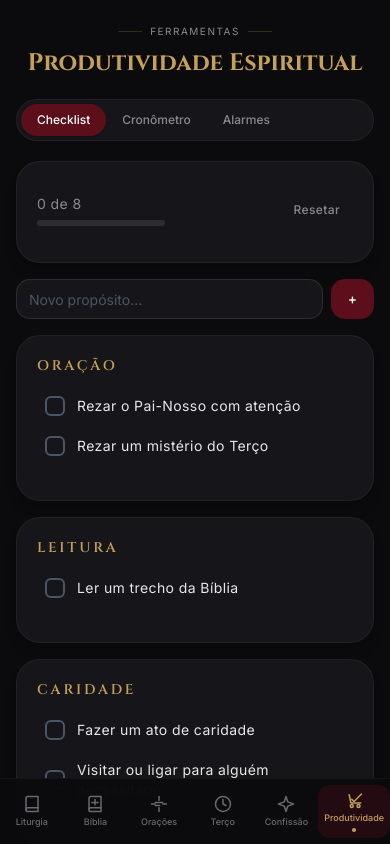
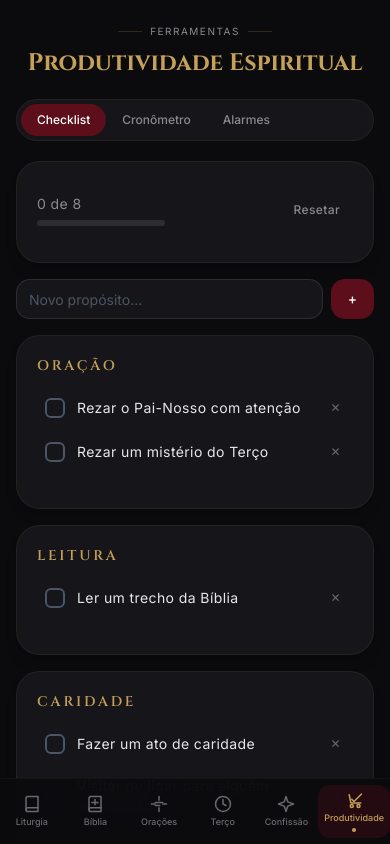
Before and after one commit to eduardomatosr12-netizen/Appcatolico, a Next.js app: page /produtividade in a window 390 px wide. Both pictures are taken after a click on the button "Continuar como visitante". Shown: the top 844 px of the page. Built offline with nearby package versions, Linux system fonts and the light colour scheme; no server answers.

Commit message:
fix: timer sound not playing and checklist delete button invisible on mobile

```diff
--- a/src/features/productivity/components/meditation-timer.tsx
+++ b/src/features/productivity/components/meditation-timer.tsx
@@ -33,12 +33,6 @@ export function MeditationTimer() {
             intervalRef.current = null;
             setIsRunning(false);
             setIsFinished(true);
-            playAlarmSound();
-            addNotification({
-              type: 'timer',
-              title: 'Cronômetro concluído',
-              body: 'Seu tempo de meditação finalizou. Volte em paz!',
-            });
             return 0;
           }
           return prev - 1;
@@ -52,6 +46,18 @@ export function MeditationTimer() {
       }
     };
   }, [isRunning, addNotification]);
+
+  useEffect(() => {
+    if (isFinished) {
+      ensureAudioReady();
+      playAlarmSound();
+      addNotification({
+        type: 'timer',
+        title: 'Cronômetro concluído',
+        body: 'Seu tempo de meditação finalizou. Volte em paz!',
+      });
+    }
+  }, [isFinished, addNotification]);
 
   const handleStart = useCallback(() => {
     if (computedTotal <= 0) return;
--- a/src/features/productivity/components/purpose-checklist.tsx
+++ b/src/features/productivity/components/purpose-checklist.tsx
@@ -99,7 +99,7 @@ export function PurposeChecklist() {
             <div key={purpose.id} className="flex items-center gap-3 rounded-xl px-2 py-2 hover:bg-white/[0.03] group transition-colors">
               <button onClick={() => toggle(purpose.id)} className={`flex h-5 w-5 shrink-0 items-center justify-center rounded-md border-2 transition-all ${purpose.completed ? 'border-green-500 bg-green-500 text-black' : 'border-gray-600 hover:border-[#C5A059]'}`}>{purpose.completed && '✓'}</button>
               <span className={`flex-1 text-sm ${purpose.completed ? 'text-gray-500 line-through' : 'text-gray-200'}`}>{purpose.title}</span>
-              <button onClick={() => removePurpose(purpose.id)} className="opacity-0 group-hover:opacity-100 text-gray-500 hover:text-red-400 text-xs transition-all">✕</button>
+              <button onClick={() => removePurpose(purpose.id)} className="text-[#6A6A6E] hover:text-red-400 transition-colors p-1 text-xs" aria-label="Remover">✕</button>
             </div>
           ))}
         </SacredCardContent></SacredCard>
```
